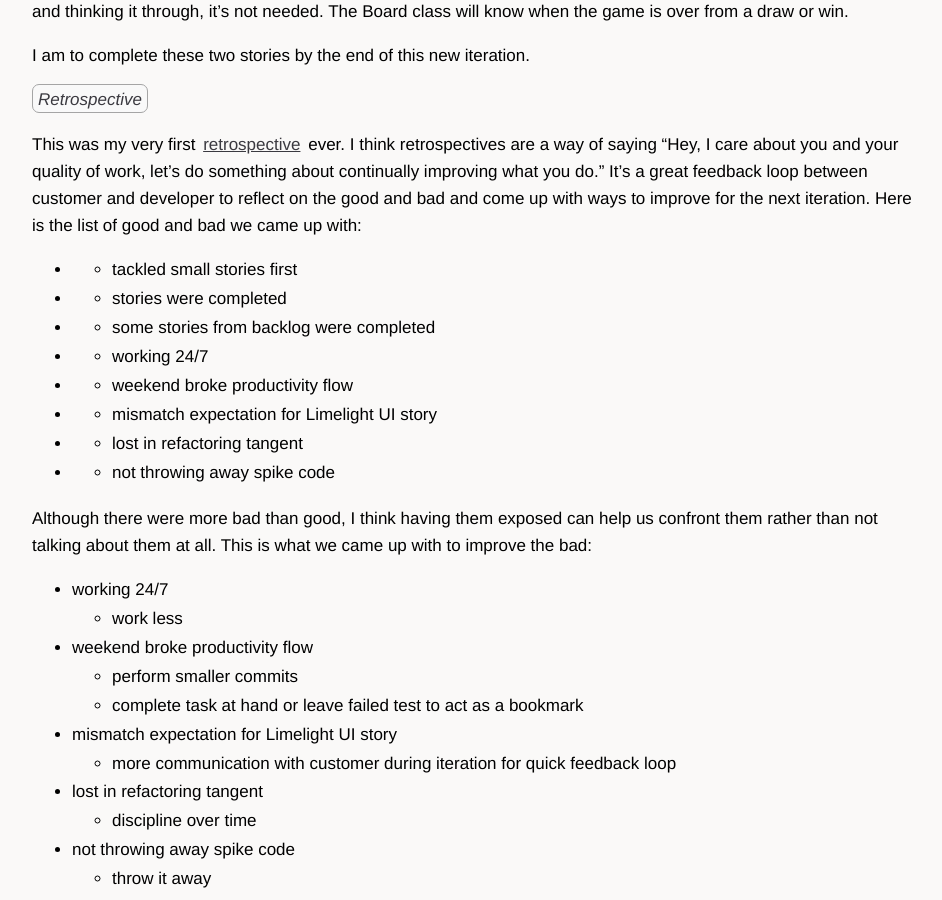
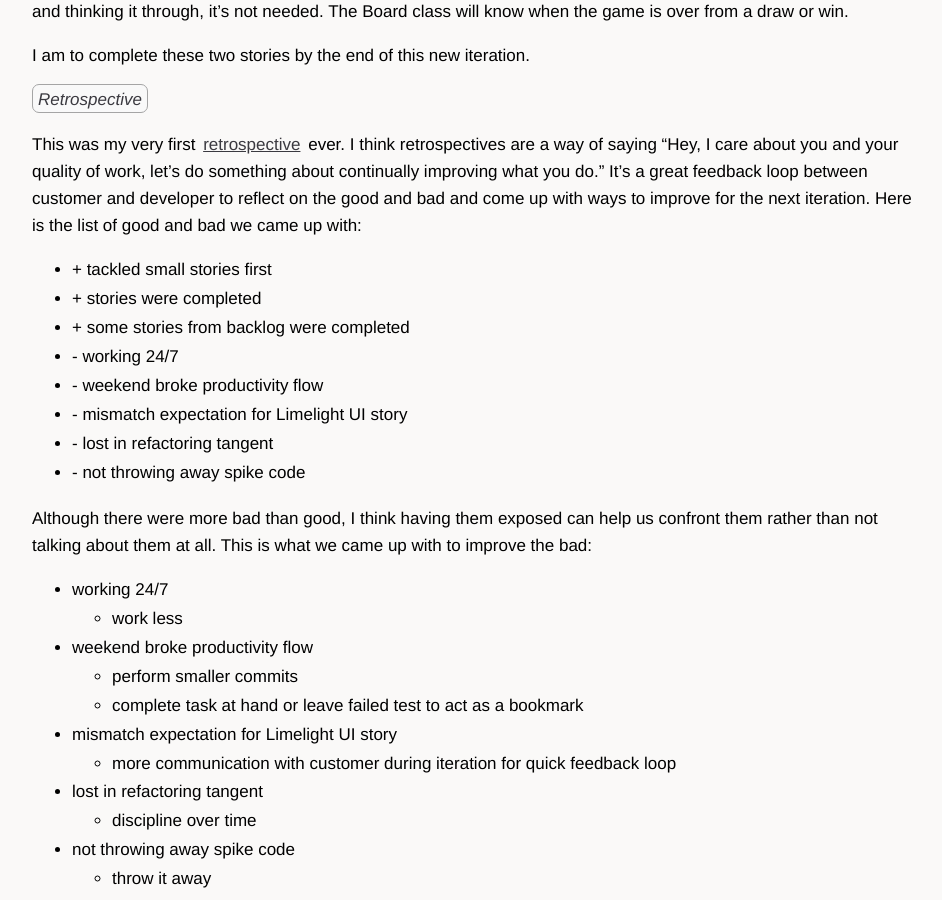
Before and after one commit to sl4m/skim.cc, a Jekyll site: the page built from _posts/2010-07-08-tic-tac-toe-iteration-2-part-3.markdown, in a window 1280 px wide and 900 px high, scrolled down 840 px. Shown: the whole window, without its empty margins (160-1102 px from the left). Built offline with Jekyll 4.4.1, drawn with Linux system fonts in a browser that asks for light colours; comment, search, counter and statistics services are not loaded.

```diff
--- a/_posts/2010-07-08-tic-tac-toe-iteration-2-part-3.markdown
+++ b/_posts/2010-07-08-tic-tac-toe-iteration-2-part-3.markdown
@@ -28,14 +28,14 @@ I am to complete these two stories by the end of this new iteration.
 
 This was my very first [retrospective](http://en.wikipedia.org/wiki/Retrospective#Software_development) ever.  I think retrospectives are a way of saying "Hey, I care about you and your quality of work, let's do something about continually improving what you do."  It's a great feedback loop between customer and developer to reflect on the good and bad and come up with ways to improve for the next iteration.  Here is the list of good and bad we came up with:
 
-* + tackled small stories first
-* + stories were completed
-* + some stories from backlog were completed
-* - working 24/7
-* - weekend broke productivity flow
-* - mismatch expectation for Limelight UI story
-* - lost in refactoring tangent
-* - not throwing away spike code
+* \+ tackled small stories first
+* \+ stories were completed
+* \+ some stories from backlog were completed
+* \- working 24/7
+* \- weekend broke productivity flow
+* \- mismatch expectation for Limelight UI story
+* \- lost in refactoring tangent
+* \- not throwing away spike code
 
 Although there were more bad than good, I think having them exposed can help us confront them rather than not talking about them at all.  This is what we came up with to improve the bad:
 
```
